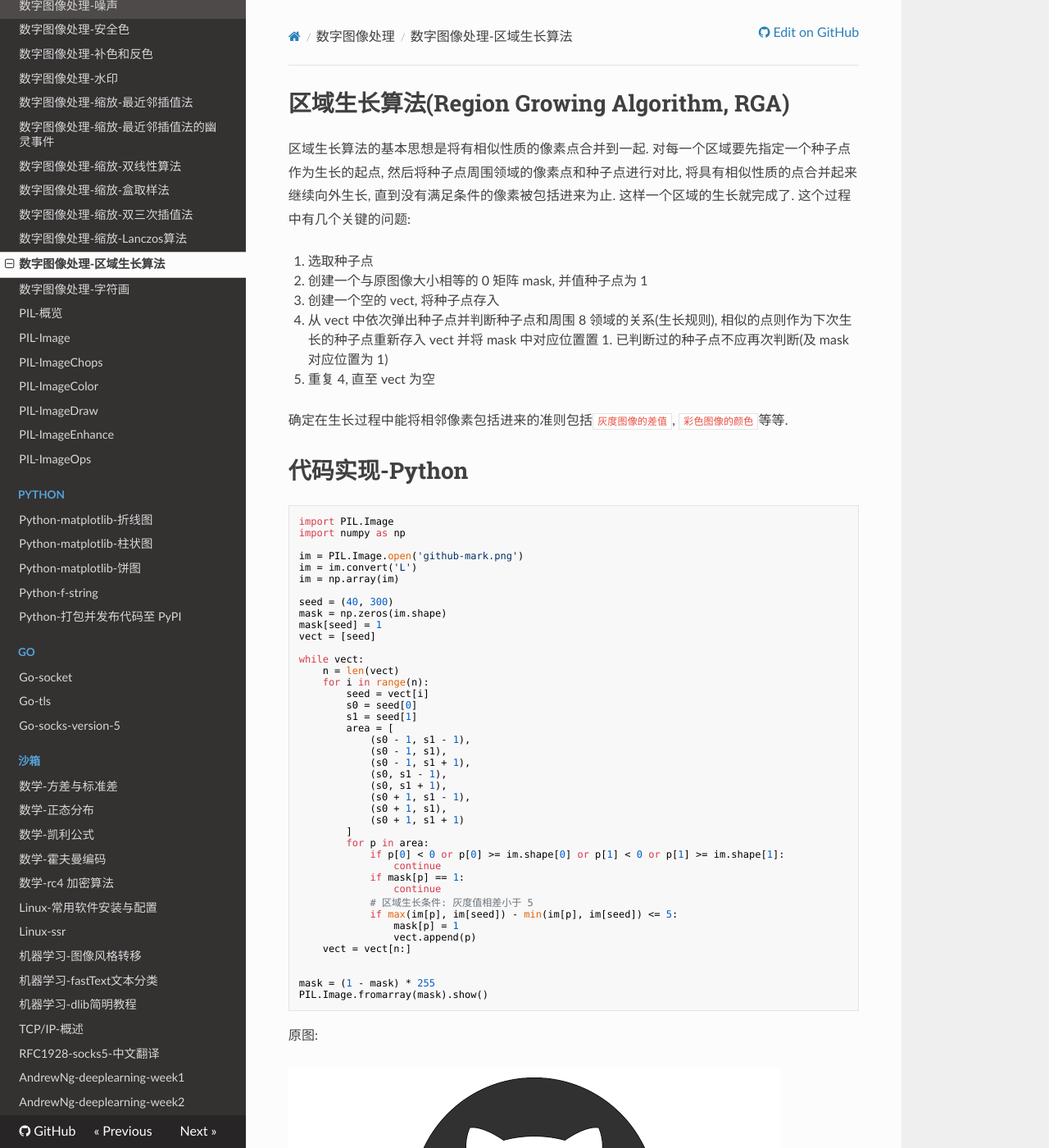
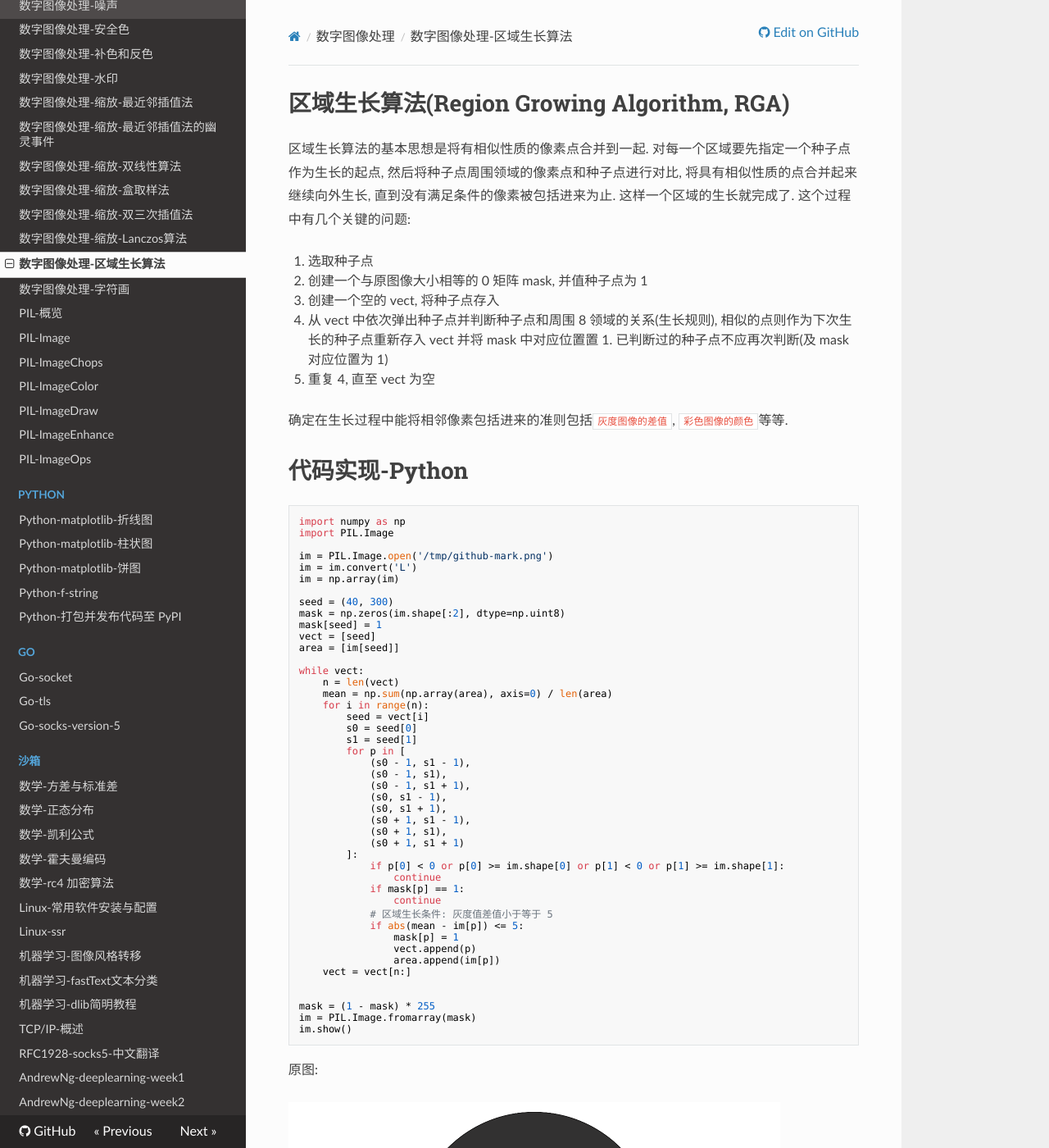
Before and after one commit to J14032016/accu, an MkDocs documentation site: the page built from docs/content/pil/rga.md, in a window 1280 px wide and 1400 px high. Shown: the whole window at 82% size. Built offline with MkDocs 1.6.1, drawn with Linux system fonts in a browser that asks for light colours; nearby versions of some CDN libraries; old or Windows-style settings are respelled for this version of MkDocs.

Commit message:
2017-12-03 12:58:06

````diff
--- a/docs/content/pil/rga.md
+++ b/docs/content/pil/rga.md
@@ -13,25 +13,27 @@
 # 代码实现-Python
 
 ```py
+import numpy as np
 import PIL.Image
-import numpy as np
 
-im = PIL.Image.open('github-mark.png')
+im = PIL.Image.open('/tmp/github-mark.png')
 im = im.convert('L')
 im = np.array(im)
 
 seed = (40, 300)
-mask = np.zeros(im.shape)
+mask = np.zeros(im.shape[:2], dtype=np.uint8)
 mask[seed] = 1
 vect = [seed]
+area = [im[seed]]
 
 while vect:
     n = len(vect)
+    mean = np.sum(np.array(area), axis=0) / len(area)
     for i in range(n):
         seed = vect[i]
         s0 = seed[0]
         s1 = seed[1]
-        area = [
+        for p in [
             (s0 - 1, s1 - 1),
             (s0 - 1, s1),
             (s0 - 1, s1 + 1),
@@ -40,21 +42,22 @@ while vect:
             (s0 + 1, s1 - 1),
             (s0 + 1, s1),
             (s0 + 1, s1 + 1)
-        ]
-        for p in area:
+        ]:
             if p[0] < 0 or p[0] >= im.shape[0] or p[1] < 0 or p[1] >= im.shape[1]:
                 continue
             if mask[p] == 1:
                 continue
-            # 区域生长条件: 灰度值相差小于 5
-            if max(im[p], im[seed]) - min(im[p], im[seed]) <= 5:
+            # 区域生长条件: 灰度值差值小于等于 5
+            if abs(mean - im[p]) <= 5:
                 mask[p] = 1
                 vect.append(p)
+                area.append(im[p])
     vect = vect[n:]
 
 
 mask = (1 - mask) * 255
-PIL.Image.fromarray(mask).show()
+im = PIL.Image.fromarray(mask)
+im.show()
 ```
 
 原图:
````
